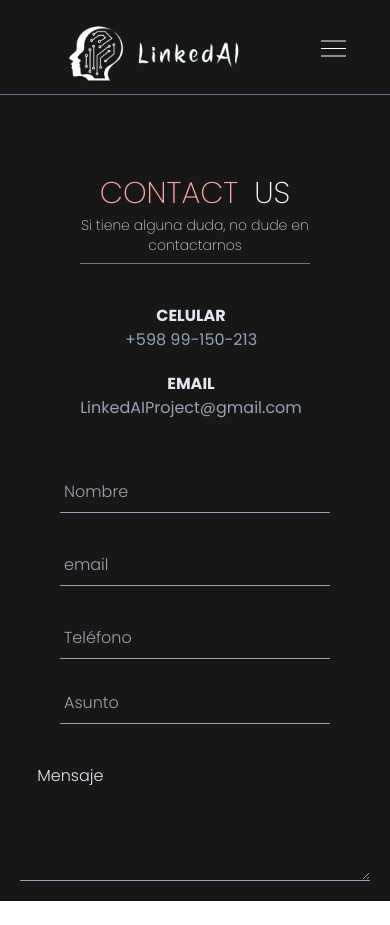
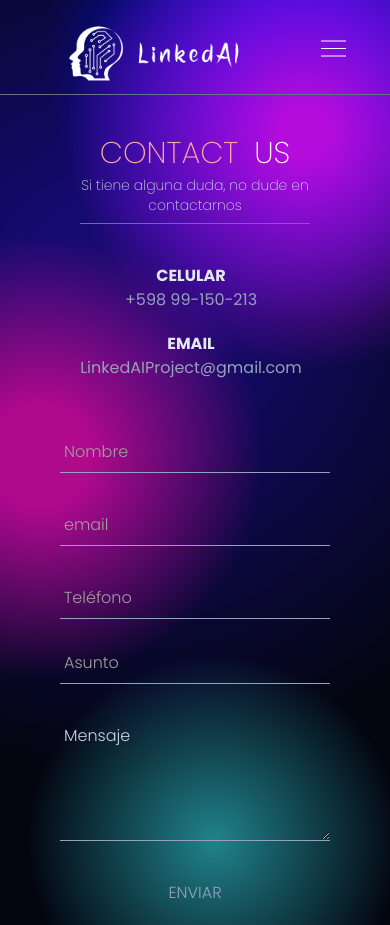
Before and after one commit to Chipili12/Linkedin-AI-Frontend, a Next.js app: page /contact in a window 390 px wide. Before the commit the page ends 901 px from the top, so only its background shows below. Built offline with nearby package versions, Linux system fonts and the light colour scheme.

Commit message:
Responsive, bg, and functionality contactUS page.

```diff
--- a/src/app/globals.css
+++ b/src/app/globals.css
@@ -2,7 +2,7 @@
 @tailwind components;
 @tailwind utilities;
 
-.landingpage {
+body {
     background: rgb(37, 150, 190);
     background: linear-gradient(
       150deg,
--- a/src/app/layout.tsx
+++ b/src/app/layout.tsx
@@ -36,7 +36,7 @@ export default function RootLayout({
 }>) {
   return (
     <html lang="en">
-      <body className={`${poppins.className} landingpage `}>
+      <body className={`${poppins.className} min-h-screen`}>
         <Navbar />
         {children}
       </body>
--- a/src/app/page.tsx
+++ b/src/app/page.tsx
@@ -4,7 +4,7 @@ import Link from "next/link";
 
 export default function Home() {
   return (
-    <main className="lg:flex  items-center p-5 lg:justify-center landingpage ">
+    <main className="lg:flex  items-center p-5 lg:justify-center">
       <div className="pt-10 items-center relative gap-32 flex justify-center">
         <Image
           src={ai_cellphone}
--- /dev/null
+++ b/src/pages/contact.css
@@ -0,0 +1,244 @@
+@tailwind base;
+@tailwind components;
+@tailwind utilities;
+
+@keyframes hero-gradient-animation {
+    0% {
+        --x-0: 59%;
+        --y-0: 16%;
+        --c-0: hsla(289, 100%, 52%, 1);
+        --s-start-0: 3%;
+        --s-end-0: 22%;
+        --c-1: hsla(236.94117647058823, 100%, 50%, 1);
+        --x-1: 94%;
+        --s-start-1: 10.306152829440899%;
+        --s-end-1: 23%;
+        --y-1: 5%;
+        --y-2: 92%;
+        --c-2: hsla(181.84615384615384, 97%, 61%, 0.75);
+        --x-2: 96%;
+        --s-start-2: 0%;
+        --s-end-2: 14%;
+        --y-3: 86%;
+        --x-3: 7%;
+        --c-3: hsla(313.4010152284264, 91%, 42%, 1);
+        --s-start-3: 4.667330066468419%;
+        --s-end-3: 36%;
+        --c-4: hsla(243.6144578313253, 83%, 19%, 1);
+        --x-4: 59%;
+        --s-start-4: 13%;
+        --s-end-4: 68%;
+        --y-4: 59%;
+    }
+
+    100% {
+        --x-0: 94%;
+        --y-0: 13%;
+        --c-0: hsla(287.21311475409834, 87%, 40%, 1);
+        --s-start-0: 3.315649867374005%;
+        --s-end-0: 33%;
+        --c-1: hsla(236.66666666666669, 96%, 40%, 1);
+        --x-1: 65%;
+        --s-start-1: 3.315649867374005%;
+        --s-end-1: 33%;
+        --y-1: 8%;
+        --y-2: 90%;
+        --c-2: hsla(183.50364963503654, 62%, 42%, 0.5);
+        --x-2: 21%;
+        --s-start-2: 0%;
+        --s-end-2: 27.599468484165186%;
+        --y-3: 19%;
+        --x-3: 13%;
+        --c-3: hsla(311.6666666666667, 90%, 31%, 1);
+        --s-start-3: 12.198718286003295%;
+        --s-end-3: 40%;
+        --c-4: hsla(246.82926829268294, 83%, 28%, 1);
+        --x-4: 2%;
+        --s-start-4: 13%;
+        --s-end-4: 68%;
+        --y-4: 9%;
+    }
+  }
+
+  @property --x-0 {
+    syntax: '<percentage>';
+    inherits: false;
+    initial-value: 59%
+  }
+
+  @property --y-0 {
+    syntax: '<percentage>';
+    inherits: false;
+    initial-value: 16%
+  }
+
+  @property --c-0 {
+    syntax: '<color>';
+    inherits: false;
+    initial-value: hsla(289, 100%, 52%, 1)
+  }
+
+  @property --s-start-0 {
+    syntax: '<percentage>';
+    inherits: false;
+    initial-value: 3%
+  }
+
+  @property --s-end-0 {
+    syntax: '<percentage>';
+    inherits: false;
+    initial-value: 22%
+  }
+
+  @property --c-1 {
+    syntax: '<color>';
+    inherits: false;
+    initial-value: hsla(236.94117647058823, 100%, 50%, 1)
+  }
+
+  @property --x-1 {
+    syntax: '<percentage>';
+    inherits: false;
+    initial-value: 94%
+  }
+
+  @property --s-start-1 {
+    syntax: '<percentage>';
+    inherits: false;
+    initial-value: 10.306152829440899%
+  }
+
+  @property --s-end-1 {
+    syntax: '<percentage>';
+    inherits: false;
+    initial-value: 23%
+  }
+
+  @property --y-1 {
+    syntax: '<percentage>';
+    inherits: false;
+    initial-value: 5%
+  }
+
+  @property --y-2 {
+    syntax: '<percentage>';
+    inherits: false;
+    initial-value: 92%
+  }
+
+  @property --c-2 {
+    syntax: '<color>';
+    inherits: false;
+    initial-value: hsla(181.84615384615384, 97%, 61%, 0.75)
+  }
+
+  @property --x-2 {
+    syntax: '<percentage>';
+    inherits: false;
+    initial-value: 96%
+  }
+
+  @property --s-start-2 {
+    syntax: '<percentage>';
+    inherits: false;
+    initial-value: 0%
+  }
+
+  @property --s-end-2 {
+    syntax: '<percentage>';
+    inherits: false;
+    initial-value: 14%
+  }
+
+  @property --y-3 {
+    syntax: '<percentage>';
+    inherits: false;
+    initial-value: 86%
+  }
+
+  @property --x-3 {
+    syntax: '<percentage>';
+    inherits: false;
+    initial-value: 7%
+  }
+
+  @property --c-3 {
+    syntax: '<color>';
+    inherits: false;
+    initial-value: hsla(313.4010152284264, 91%, 42%, 1)
+  }
+
+  @property --s-start-3 {
+    syntax: '<percentage>';
+    inherits: false;
+    initial-value: 4.667330066468419%
+  }
+
+  @property --s-end-3 {
+    syntax: '<percentage>';
+    inherits: false;
+    initial-value: 36%
+  }
+
+  @property --c-4 {
+    syntax: '<color>';
+    inherits: false;
+    initial-value: hsla(243.6144578313253, 83%, 19%, 1)
+  }
+
+  @property --x-4 {
+    syntax: '<percentage>';
+    inherits: false;
+    initial-value: 59%
+  }
+
+  @property --s-start-4 {
+    syntax: '<percentage>';
+    inherits: false;
+    initial-value: 13%
+  }
+
+  @property --s-end-4 {
+    syntax: '<percentage>';
+    inherits: false;
+    initial-value: 68%
+  }
+
+  @property --y-4 {
+    syntax: '<percentage>';
+    inherits: false;
+    initial-value: 59%
+  }
+
+  .bg-contact {
+    --x-0: 59%;
+    --y-0: 16%;
+    --c-0: hsla(289, 100%, 52%, 1);
+    --c-1: hsla(236.94117647058823, 100%, 50%, 1);
+    --x-1: 94%;
+    --y-1: 5%;
+    --y-2: 92%;
+    --c-2: hsla(181.84615384615384, 97%, 61%, 0.75);
+    --x-2: 96%;
+    --y-3: 86%;
+    --x-3: 7%;
+    --c-3: hsla(313.4010152284264, 91%, 42%, 1);
+    --c-4: hsla(243.6144578313253, 83%, 19%, 1);
+    --x-4: 59%;
+    --y-4: 59%;
+    ;
+    background-color: hsla(228, 71%, 4%, 1);
+    background-image: radial-gradient(circle at var(--x-0) var(--y-0), var(--c-0) var(--s-start-0), transparent var(--s-end-0)), radial-gradient(circle at var(--x-1) var(--y-1), var(--c-1) var(--s-start-1), transparent var(--s-end-1)), radial-gradient(circle at var(--x-2) var(--y-2), var(--c-2) var(--s-start-2), transparent var(--s-end-2)), radial-gradient(circle at var(--x-3) var(--y-3), var(--c-3) var(--s-start-3), transparent var(--s-end-3)), radial-gradient(circle at var(--x-4) var(--y-4), var(--c-4) var(--s-start-4), transparent var(--s-end-4));
+    animation: hero-gradient-animation 10s linear infinite alternate;
+    background-blend-mode: normal, normal, normal, normal, normal;
+  }
+
+  input,
+  textarea {
+    outline: 0px;
+    color:white
+  }
+  input::placeholder,
+  textarea::placeholder {
+    color: #a0a0a0;
+  }
--- a/src/pages/contact.tsx
+++ b/src/pages/contact.tsx
@@ -1,4 +1,4 @@
-import "@/app/globals.css";
+import "./contact.css";
 import Head from "next/head";
 import Navbar from "../components/navbar";
 import { Poppins } from "next/font/google";
@@ -6,20 +6,20 @@ import Image from "next/image";
 import { phone, mail } from "@/../public/assets/index";
 
 const poppins = Poppins({
-  weight: ["200","300", "400"],
+  weight: ["200", "300", "400"],
   subsets: ["latin"],
 });
 
 export default function Contact() {
   return (
-    <main className="bg-neutral-900 min-h-screen">
+    <main className="min-h-screen bg-contact">
       <Head>
         <title>Contacto</title>
         <meta name="description" content="Contact us page" />
       </Head>
       <Navbar></Navbar>
 
-      <div className="flex flex-col font-thin items-center mt-20 w-full px-20 text-center">
+      <div className="flex flex-col font-thin items-center mt-10 lg:mt-20 w-full px-20 text-center">
         <div className="flex text-3xl  px-20">
           <h1 className="text-red-300 pr-4">CONTACT</h1>{" "}
           <h1 className="text-white">US</h1>
@@ -33,8 +33,10 @@ export default function Contact() {
         <div className="xl:mt-20 col-span-12 lg:col-span-5 lg:text-right text-center lg:me-28 text-slate-400">
           <div className="lg:flex lg:justify-end lg:pb-10 pb-5">
             <div className="lg:border-r pr-2">
-              <h3 className="text-slate-200 font-semibold">CELULAR</h3>
-              <p>+598 99-150-213</p>
+              <a href="tel:+59899150213">
+                <h3 className="text-slate-200 font-semibold">CELULAR</h3>
+                <p>+598 99-150-213</p>
+              </a>
             </div>
             <Image
               src={phone}
@@ -47,9 +49,9 @@ export default function Contact() {
 
           <div className="lg:flex lg:justify-end">
             <div className="lg:border-r pr-2">
-              <h3 className="text-slate-200 font-semibold">EMAIL</h3>
               <a href="mailto:linkedaiproject@gmail.com">
-                LinkedAIProject@gmail.com
+                <h3 className="text-slate-200 font-semibold">EMAIL</h3>
+                <p>LinkedAIProject@gmail.com</p>
               </a>
             </div>
             <Image
@@ -63,46 +65,69 @@ export default function Contact() {
         </div>
 
         <form
-          action=""
+          action="https://api.web3forms.com/submit"
+          method="POST"
           className="col-span-12 lg:col-span-7 lg:text-left text-center font-light text-slate-400"
         >
-          <div className="grid grid-cols-3 2xl:mr-96 m-5 2xl:gap-x-16 gap-x-6 md:mr-40">
+          <input
+            type="hidden"
+            name="access_key"
+            value="c7df81e0-7221-4276-9fd3-13d5b30ea591"
+          ></input>
+          <input type="hidden" name="subject" value=""></input>
+          {/* <input type="hidden" name="redirect" value="landingpage"></input> */}
+          <div className="grid grid-cols-3 2xl:mr-96 m-5 2xl:gap-x-16 gap-x-6 md:mr-40 ">
             <input
               type="text"
+              name="name"
               id="name"
               placeholder="Nombre"
-              className="bg-transparent col-span-3 mx-10 sm:col-span-1 lg:mx-0 border-b border-slate-400 pb-2 mt-10 md:mt-0 ps-1"
+              className=" bg-transparent col-span-3 mx-10 sm:col-span-1 lg:mx-0 border-b border-slate-400 pb-2 mt-10 md:mt-0 ps-1"
+              required
             />
             <input
+              name="email"
               type="text"
               id="mail"
               placeholder="email"
               className="bg-transparent col-span-3  mx-10 lg:mx-0 sm:col-span-1 border-b border-slate-400 pb-2 ps-1 mt-10 md:mt-0"
+              required
             />
             <input
+              name="phone"
               type="text"
               id="phone"
               placeholder="Teléfono"
               className="bg-transparent col-span-3 mx-10 lg:mx-0 sm:col-span-1  border-b border-slate-400 pb-2 mt-10 md:mt-0 ps-1"
             />
             <input
+              name="subject"
               type="text"
               id="subject"
               placeholder="Asunto"
-              className="bg-transparent col-span-3 mx-10 lg:mx-0 border-b border-slate-400 ps-1 pb-2 mt-8  "
+              className="bg-transparent col-span-3 mx-10 lg:mx-0 border-b border-slate-400 ps-1 pb-2 mt-8"
             />
-            <label htmlFor="message" className="mt-10 pb-3 text-slate-200">Mensaje</label>
+            <label
+              htmlFor="message"
+              className="mt-10 pb-3 text-slate-300 text-start ps-11 lg:ps-0"
+            >
+              Mensaje
+            </label>
             <textarea
-              className="bg-transparent col-span-3 border-b border-slate-400 pb-2 ps-1"
+              name="message"
+              className="mx-10 lg:mx-0 bg-transparent col-span-3 border-b border-slate-400 pb-2 ps-1"
               id="message"
-
               rows={3}
+              required
             ></textarea>
+            <div className="col-span-3">
+              <button type="submit" className="xl:text-left mt-10 ">
+                ENVIAR
+              </button>
+            </div>
           </div>
-
         </form>
       </div>
     </main>
-
   );
 }
```
